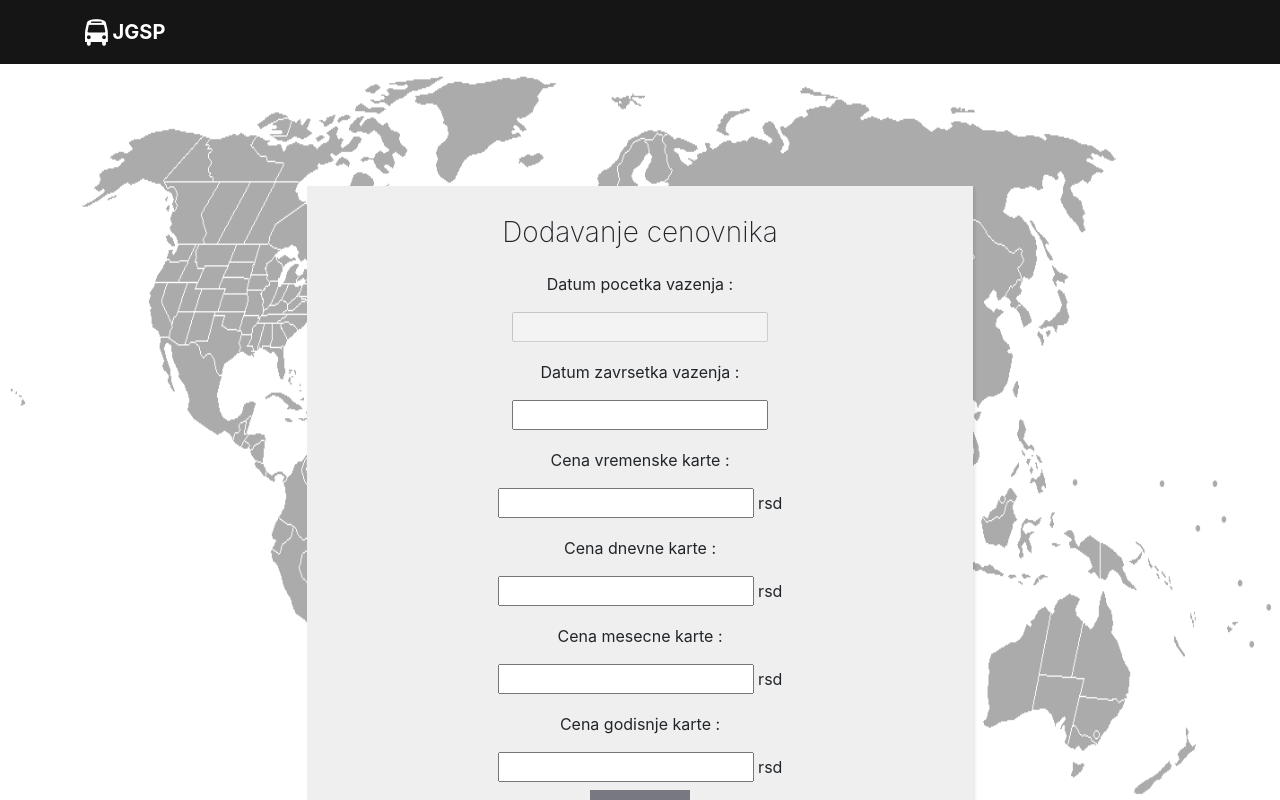
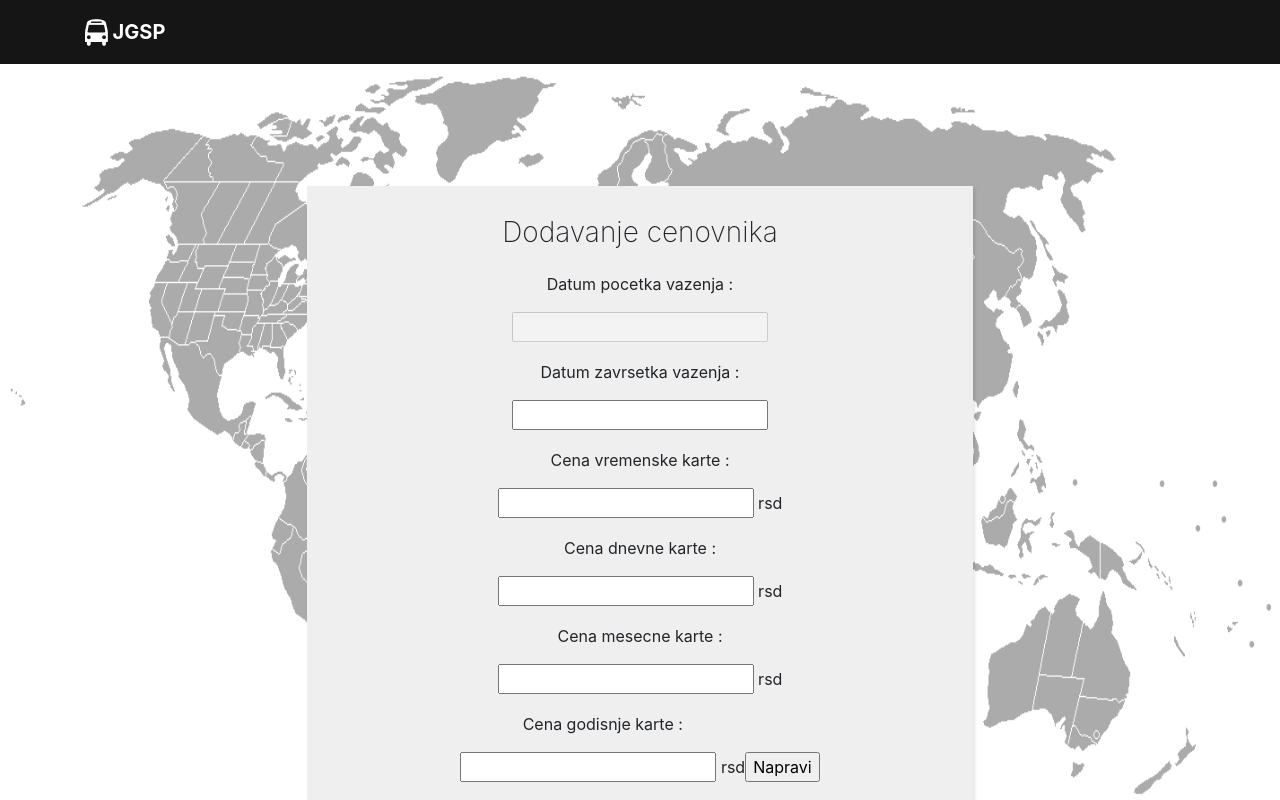
Before and after one commit to marijavukomanovic/Blok8-Web2, an Angular app in the folder klijent/appProba/: page /dodavanjeCenovnika in a window 1280 px wide. Shown: the top 800 px of the page. Built offline with nearby package versions, Linux system fonts and the light colour scheme; no server answers.

Commit message:
dodavanje cenovnik

```diff
--- a/klijent/appProba/src/app/dodavanje-cenovnika/dodavanje-cenovnika.component.html
+++ b/klijent/appProba/src/app/dodavanje-cenovnika/dodavanje-cenovnika.component.html
@@ -17,30 +17,32 @@
 </nav>
 <div class="py-5" style="	background-attachment: fixed;	background-image: url(../assets/bg.PNG);	background-position: top left;	background-size: 100%;	background-repeat: repeat;">
   <div class="container">
-<form >
+<form [formGroup]="cenovnikForma" (ngSubmit)="onSubmit()">
 <h3 style="text-align:center">Dodavanje cenovnika</h3>
-<label>
-      <p>Datum pocetka vazenja : </p><input type="text" name="OD" value="{{info}}" disabled>
-  </label>
-  <label>
-    <p>Datum zavrsetka vazenja : </p><input type="text" name="DO" >
+<label >
+  <p>Datum pocetka vazenja : </p><input type="text" formControlName="OD" value={{info}} disabled>
 </label>
-<label>
-  <p>Cena vremenske karte : </p><input type="text" > rsd
+  <label >
+    <p>Datum zavrsetka vazenja : </p><input type="text" formControlName="DO" required>
 </label>
-<label>
-  <p>Cena dnevne karte : </p><input type="text" > rsd
+<label >
+  <p>Cena vremenske karte : </p><input type="text" formControlName="cenaVremenska" required> rsd
 </label>
-<label>
-  <p>Cena mesecne karte : </p><input type="text"  > rsd
+<label >
+  <p>Cena dnevne karte : </p><input type="text" formControlName="cenaDnevna" required> rsd
 </label>
-<label>
-  <p>Cena godisnje karte : </p><input type="text"   > rsd
+<label >
+  <p>Cena mesecne karte : </p><input type="text" formControlName="cenaMesecna" required> rsd
+</label>
+<label >
+  <p>Cena godisnje karte : </p><input type="text"  formControlName="cenaGodisnja" required> rsd
 </label>
 
+<label>
     <div>
-      <button type="submit" (click)="ShowCenovnik(OD.value,DO.value)">Napravi</button>
+      <input type="submit" value="Napravi">
     </div>
+  </label>
   <br/>
 
 </form>
--- a/klijent/appProba/src/app/dodavanje-cenovnika/dodavanje-cenovnika.component.ts
+++ b/klijent/appProba/src/app/dodavanje-cenovnika/dodavanje-cenovnika.component.ts
@@ -1,5 +1,8 @@
-import { Component, OnInit } from '@angular/core';
+import { Component, OnInit, Input } from '@angular/core';
+import { FormBuilder } from '@angular/forms';
+import { Validators } from '@angular/forms';
 import {AdminService} from 'src/app/servisi/admin.service';
+import { CenovnikModel } from '../model/cenovnikModel';
 
 @Component({
   selector: 'app-dodavanje-cenovnika',
@@ -8,20 +11,46 @@ import {AdminService} from 'src/app/servisi/admin.service';
 })
 export class DodavanjeCenovnikaComponent implements OnInit {
 info:string;
-  constructor(private adminServis : AdminService) { }
+cenovnik : CenovnikModel = {
+  OD : this.info,
+  DO : '',
+  cenaVremenska : 0,
+  cenaDnevna : 0,
+  cenaMesecna : 0,
+  cenaGodisnja : 0,
+};
+
+cenovnikForma = this.fb.group(
+  {
+    OD : [this.cenovnik.OD],
+    DO:[''],
+    cenaVremenska :[''],
+    cenaDnevna:[''],
+    cenaMesecna:[''],
+    cenaGodisnja:['']
+  }
+);
+
+  constructor(private adminServis : AdminService,private fb: FormBuilder) { }
 
 
   ngOnInit() {
     this.adminServis.ShowDatum().subscribe(data => {
         console.log(data);
         this.info = data;
+
       });
+    }
 
+    onSubmit()
+    {
+      this.cenovnik = this.cenovnikForma.value;
+      this.cenovnik.OD = this.info;
+      console.log(this.cenovnik);
+      this.adminServis.ShowCenovnik(this.cenovnik).subscribe(data => {
+        console.log('Registration successfully done.');
 
-  /*ShowCenovnik(OD:string,DO:string,cena1:number,cena2:number,cena3:number,cena4:number){
-    this.adminServis.ShowCenovnik(OD,DO).subscribe(data => {
-      console.log(data);
-      this.info = data;
-    });*/
-  }
+      });
+    }
+
 }
--- /dev/null
+++ b/klijent/appProba/src/app/model/cenovnikModel.ts
@@ -0,0 +1,9 @@
+export class CenovnikModel
+{
+    OD : string;
+    DO:string;
+    cenaVremenska : number;
+  cenaDnevna : number;
+  cenaMesecna : number;
+  cenaGodisnja : number;
+}
--- /dev/null
+++ b/klijent/appProba/src/app/model/redvoznje.ts
@@ -0,0 +1,4 @@
+export class redVoznje
+{
+    red:string;
+}
--- a/klijent/appProba/src/app/red-voznje/red-voznje.component.html
+++ b/klijent/appProba/src/app/red-voznje/red-voznje.component.html
@@ -18,7 +18,8 @@
 <div class="py-5" style="	background-attachment: fixed;	background-image: url(../assets/bg.PNG);	background-position: top left;	background-size: 100%;	background-repeat: repeat;">
   <div class="container">
     <form name="forma">
-      <h3 style="text-align:center">Red voznje</h3>
+      <h3 style="text-align:center">Izmena/dodavanje reda voznje</h3>
+      <h6>(ukoliko postoji red voznje za datu liniju,mozete ga samo izmeniti)</h6>
       <div class="row">
       <div class="col" >
       <label>
@@ -58,15 +59,16 @@
 
           <label >
               <div class="form-group col-md-12">
-                  <textarea *ngIf="username && prikazi && role=='Admin'" style="text-align:center" value="{{time}}" id="comment" name="comment" cols="40" rows="9"></textarea>
+                  <textarea *ngIf="username && prikazi && role=='Admin'" style="text-align:center" cols="40" rows="9" >{{time}}</textarea>
               </div>
               <div class="form-group col-md-12">
-                <textarea *ngIf="username && prikazi && role=='AppUser'" style="text-align:center" value="{{time}}" id="comment1" name="comment1" cols="40" rows="9" disabled></textarea>
+                <textarea *ngIf="username && prikazi && role=='AppUser'" style="text-align:center" value="{{time}}" cols="40" rows="9" disabled>{{time}}</textarea>
               </div>
           </label>
           </div>
         </div>
-        <button *ngIf="username && prikazi && role=='Admin'" type="submit" (click)="ChangeSchedules(dayType.value, lineName.value,time.value)">Sacuvaj izmene</button>
+
+        <button *ngIf="username && prikazi && role=='Admin'" type="submit" (click)="ChangeSchedules(dayType.value, lineName.value,time)">Sacuvaj izmene</button>
     </form>
 </div>
 </div>
--- a/klijent/appProba/src/app/red-voznje/red-voznje.component.ts
+++ b/klijent/appProba/src/app/red-voznje/red-voznje.component.ts
@@ -5,6 +5,7 @@ import { LinijaService } from 'src/app/servisi/linija.service';
 import { strictEqual } from 'assert';
 import { NgModel } from '@angular/forms';
 import {FormBuilder,FormGroup} from '@angular/forms';
+import { redVoznje } from '../model/redvoznje';
 
 @Component({
   selector: 'app-red-voznje',
@@ -18,6 +19,8 @@ export class RedVoznjeComponent implements OnInit {
   username:string;
   role:string;
   prikazi:boolean;
+  str : string;
+  //redVoznje : redVoznje;
 
   constructor(private redVoznjService : RedVoznjeService) { }
 
@@ -36,13 +39,25 @@ export class RedVoznjeComponent implements OnInit {
   ShowSchedules(dayType: number, line:string){
     this.redVoznjService.getSchedule( dayType, line).subscribe(data=>{
       console.log(data);
+      //this.redVoznje.red = data.toString;
       this.time=data;
       this.prikazi=true;
     });
     }
 
-    ChangeSchedules(day : number, lines : string,times:string)
+    ChangeSchedules(day : number, lines : string,time:string)
     {
+     //console.log(times);
+      this.redVoznjService.ChangeSchedules(day,lines,time).subscribe(data1=>{
+        console.log(data1);
+        this.time=data1;
+        this.prikazi=true;
+      });
+    }
+
+    ChangeSchedules1(day : number, lines : string,times:string)
+    {
+
       this.redVoznjService.ChangeSchedules(day,lines,times).subscribe(data1=>{
         console.log(data1);
         //this.time=data;
@@ -50,5 +65,4 @@ export class RedVoznjeComponent implements OnInit {
       });
     }
 
-
   }
--- a/klijent/appProba/src/app/registracija/registracija.component.ts
+++ b/klijent/appProba/src/app/registracija/registracija.component.ts
@@ -43,10 +43,6 @@ registerForm = this.fb.group({
     //this.user.PassengerType = PassengerType.Regularan;
   }
 
-  onchange()
-  {
-
-  }
   onSubmit()
   {
     console.log(this.registerForm.value);
@@ -56,10 +52,6 @@ registerForm = this.fb.group({
     });
   }
 
-  onFileChange(event)
-  {
-
-  }
 
   ownerLevels = [
     { id: 1, name: 'Student' },
--- a/klijent/appProba/src/app/servisi/admin.service.ts
+++ b/klijent/appProba/src/app/servisi/admin.service.ts
@@ -1,6 +1,7 @@
 import { Injectable } from '@angular/core';
 import {HttpService} from './http.servis';
 import {Observable} from 'rxjs';
+import {CenovnikModel} from 'src/app/model/cenovnikModel';
 
 @Injectable({
   providedIn: 'root'
@@ -11,7 +12,7 @@ export class AdminService extends HttpService{
     return this.http.get<any>(this.url + "/api/CenaKarte/GetPoslednjiDatum");
   }
 
-  ShowCenovnik(od : string,dO:string) : Observable<any>{
-    return this.http.get<any>(this.url + "/api/CenaKarte/Cenovnik/" + od);
+  ShowCenovnik(cenovnik : CenovnikModel) : Observable<any>{
+    return this.http.get<any>(this.url + "/api/CenaKarte/Cenovnik/" + cenovnik );
   }
 }
```
Also changed, not shown: klijent/appProba/src/app/model/enums.ts (line endings or trailing spaces), klijent/appProba/src/app/red-voznje/red-voznje.component.css, 6 other files (tests, documents, lock files or other folders).
